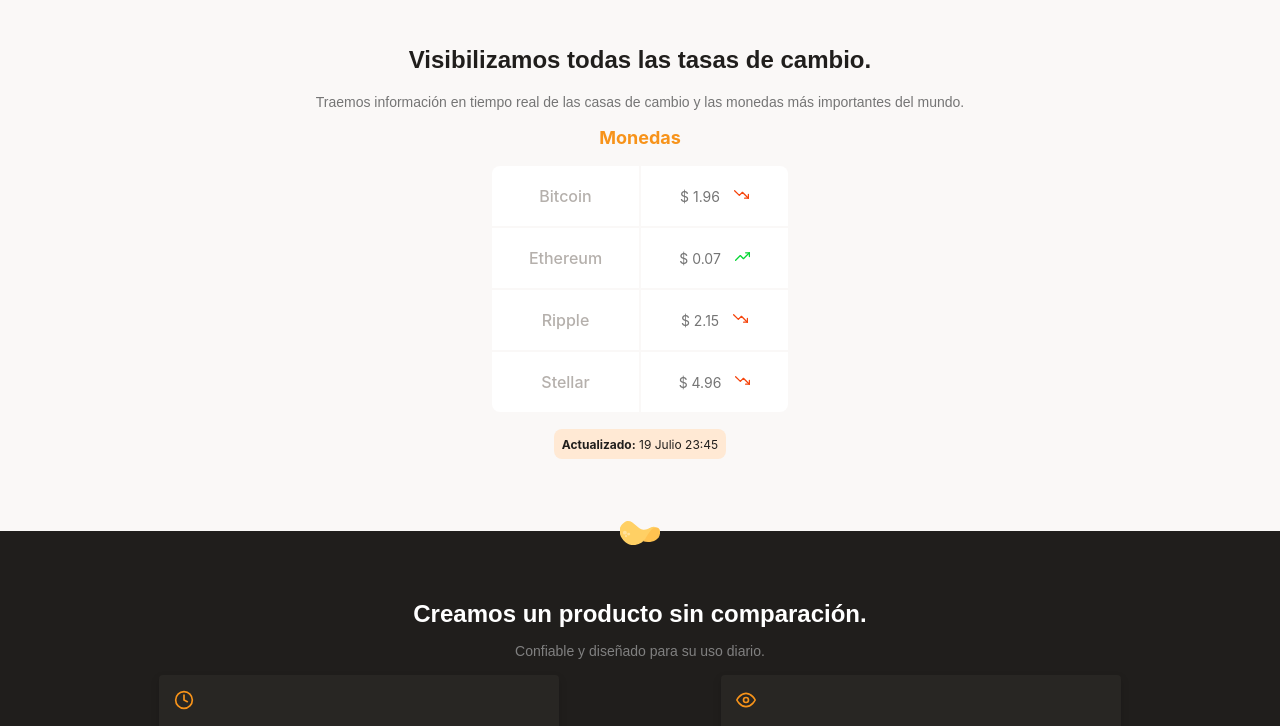
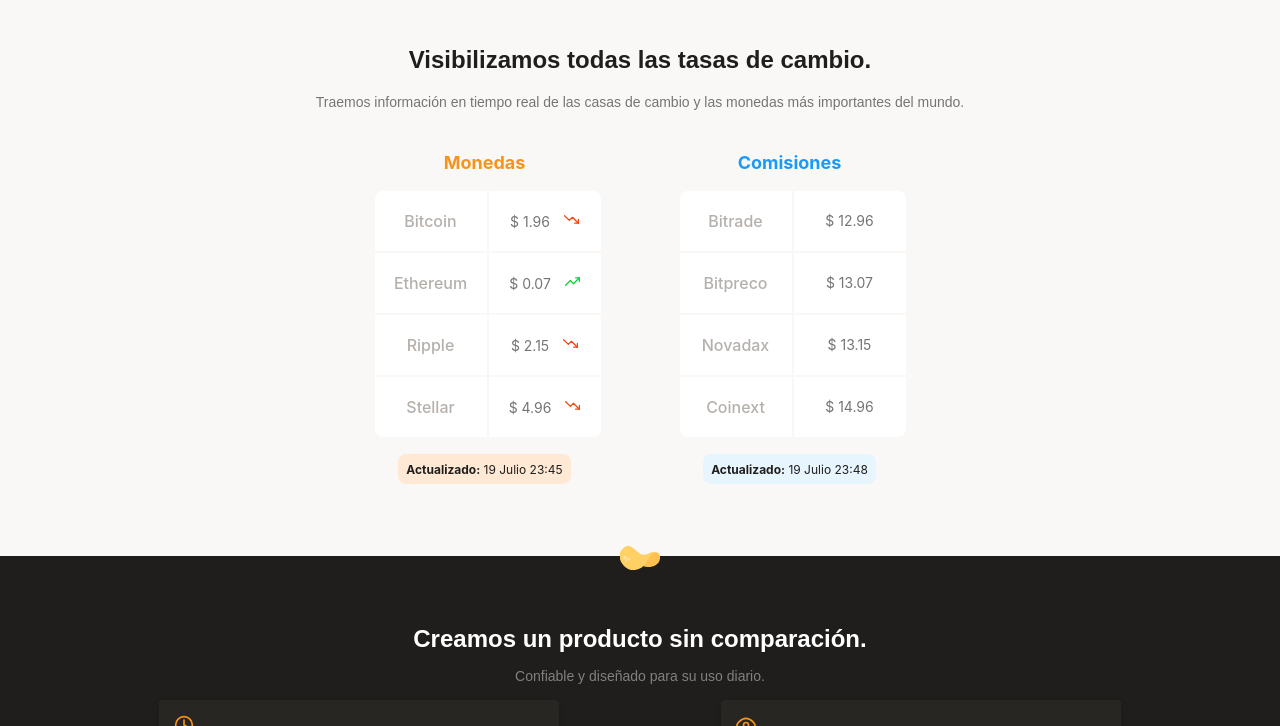
Before and after one commit to irojasc/bitcoin.github.io, a plain HTML site: page index.html in a window 1280 px wide. Shown: the part 578-1304 px from the top of the page. Drawn offline with Linux system fonts and the light colour scheme.

Commit message:
Se agrega la segunda tabla de comisiones y el scroll horizontal para mobile

```diff
--- a/index.html
+++ b/index.html
@@ -21,7 +21,9 @@
             <a href="#plans" class="header__button">Conoce Nuestros Planes <span></span></a>
         </div>
     </header>
+
     <main>
+
         <section class="main__exchange-container">
             <div class="backgroundImg"></div>
             <div class="main__exchange-container__title">
@@ -30,6 +32,7 @@
             </div>
 
             <section class="main__exchange-container__tables">
+
                 <div class="main__tables__currency">
                     <p class="main__tables__currency--title">Monedas</p>
                     <div class="currency__table_container">
@@ -59,8 +62,39 @@
                         <p><b>Actualizado:</b> 19 Julio 23:45</p>
                     </div>
                 </div>
+
+
+                <div class="main__tables__currency">
+                    <p class="main__tables__currency--title" style="color: #1A9AF7">Comisiones</p>
+                    <div class="currency__table_container">
+                        <table>
+                            <tr>
+                                <td class="table_top-left">Bitrade</td>
+                                <td class="table_top-right table--right">$ 12.96</td>
+                            </tr>
+                            <tr>
+                                <td>Bitpreco</td>
+                                <td class="table--right">$ 13.07</td>
+                            </tr>
+                            <tr>
+                                <td>Novadax</td>
+                                <td class="table--right">$ 13.15</td>
+                            </tr>
+                            <tr>
+                                <td class="table_bottom-left">Coinext</td>
+                                <td class="table_bottom-right table--right">$ 14.96</td>
+                            </tr>
+                        </table>
+                    </div>
+                    <div class="tips_table_update">
+                        <p><b>Actualizado:</b> 19 Julio 23:48</p>
+                    </div>
+                </div>
+
             </section>
-        </section>
+
+
+        </section> <!-- en esta parte termina main__exchange-container-->
 
         <section class="benefits">
             <span class="papita"></span>
--- a/style.css
+++ b/style.css
@@ -151,16 +151,26 @@
 }
 
 .main__exchange-container__tables {
-    margin: 0 auto;
+    margin-top: 25px;
+    overflow-x: auto;
+    -webkit-overflow-scrolling: touch;
+    display: grid;
+    /* grid-template-columns: repeat(2, min-content); */
+    /* grid-template-columns: repeat(auto-fill, minmax(225px, 1fr)); */
+    grid-auto-columns: 1fr;
+    grid-auto-flow: column;
+    padding: 0 75px;
+    gap: 75px;
 }
 
 
 .main__tables__currency {
+    scroll-snap-align: center;
     width: 70%;
     min-width: 224px;
     max-width: 500px;
     height: 360px;
-    margin: 15px auto;
+    margin: 15px 0;
     font-family: 'Inter', sans-serif;
 }
 
@@ -234,7 +244,7 @@
 }
 
 
-.currency_table_update {
+.currency_table_update, .tips_table_update {
     width: max-content;
     height: 30px;
     margin: 15px auto;
@@ -243,7 +253,11 @@
     border-radius: 8px;
 }
 
-.currency_table_update p{
+.tips_table_update {
+    background-color: var(--soft-blue);
+}
+
+.currency_table_update p, .tips_table_update p{
     font-size: 1.2rem;
     line-height: 1.5rem;
     color: var(--warm-black)
@@ -559,3 +573,10 @@
   .plans__fees--slider::-webkit-scrollbar-thumb {
     background-color: var(--bitcoin-orange);
   }
+
+@media screen and (min-width: 670px){
+    .main__exchange-container__tables {
+        grid-template-columns: repeat(2, min-content);
+        place-content: center;
+    }
+}
```
Also changed, not shown: tablet.css (line endings or trailing spaces).
